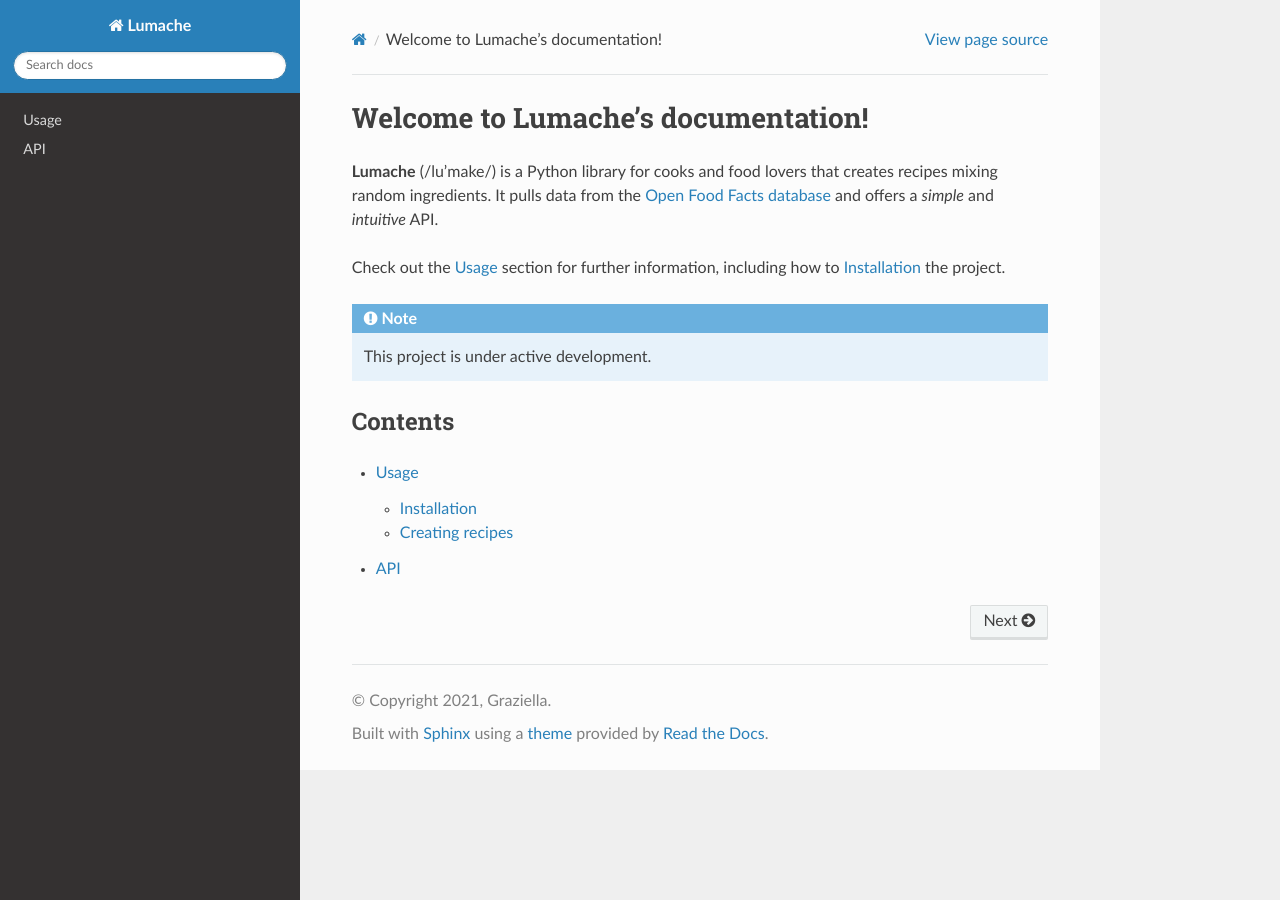
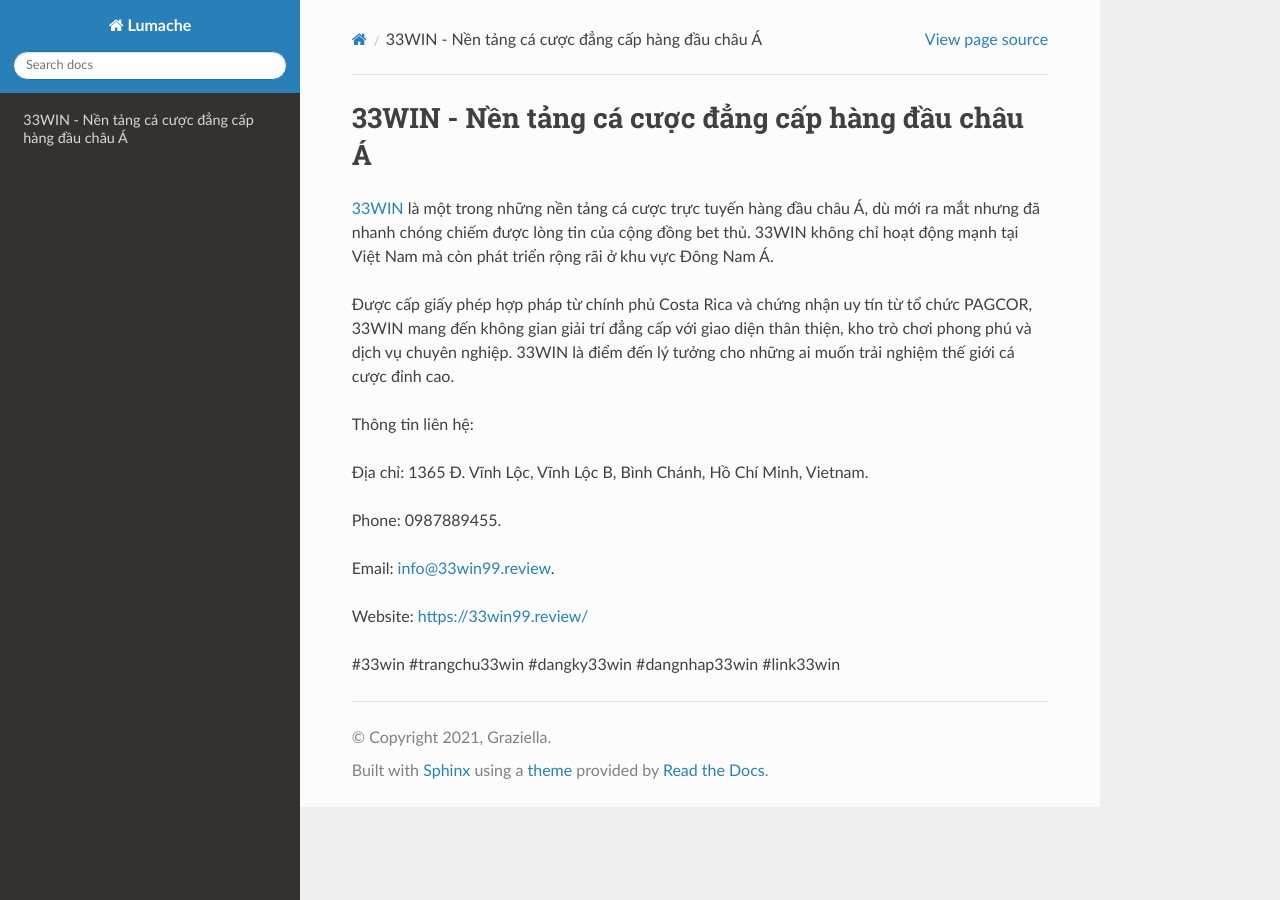
Before and after one commit to camtiennguyena/33win99review, a Sphinx documentation site: the page built from docs/source/index.rst, in a window 1280 px wide. Built offline with Sphinx 7.4.7 and the Read the Docs theme 3.1.0, drawn with Linux system fonts in a browser that asks for light colours.

Commit message:
Update index.rst

```diff
--- a/docs/source/index.rst
+++ b/docs/source/index.rst
@@ -1,22 +1,18 @@
-Welcome to Lumache's documentation!
+33WIN - Nền tảng cá cược đẳng cấp hàng đầu châu Á
 ===================================
 
-**Lumache** (/lu'make/) is a Python library for cooks and food lovers
-that creates recipes mixing random ingredients.
-It pulls data from the `Open Food Facts database <https://world.openfoodfacts.org/>`_
-and offers a *simple* and *intuitive* API.
+`33WIN <https://33win99.review/>`_ là một trong những nền tảng cá cược trực tuyến hàng đầu châu Á, dù mới ra mắt nhưng đã nhanh chóng chiếm được lòng tin của cộng đồng bet thủ. 33WIN không chỉ hoạt động mạnh tại Việt Nam mà còn phát triển rộng rãi ở khu vực Đông Nam Á.
 
-Check out the :doc:`usage` section for further information, including
-how to :ref:`installation` the project.
+Được cấp giấy phép hợp pháp từ chính phủ Costa Rica và chứng nhận uy tín từ tổ chức PAGCOR, 33WIN mang đến không gian giải trí đẳng cấp với giao diện thân thiện, kho trò chơi phong phú và dịch vụ chuyên nghiệp. 33WIN là điểm đến lý tưởng cho những ai muốn trải nghiệm thế giới cá cược đỉnh cao.
 
-.. note::
+Thông tin liên hệ:
 
-   This project is under active development.
+Địa chỉ: 1365 Đ. Vĩnh Lộc, Vĩnh Lộc B, Bình Chánh, Hồ Chí Minh, Vietnam.
 
-Contents
---------
+Phone: 0987889455.
 
-.. toctree::
+Email: info@33win99.review.
 
-   usage
-   api
+Website: https://33win99.review/
+
+#33win #trangchu33win #dangky33win #dangnhap33win #link33win
```
